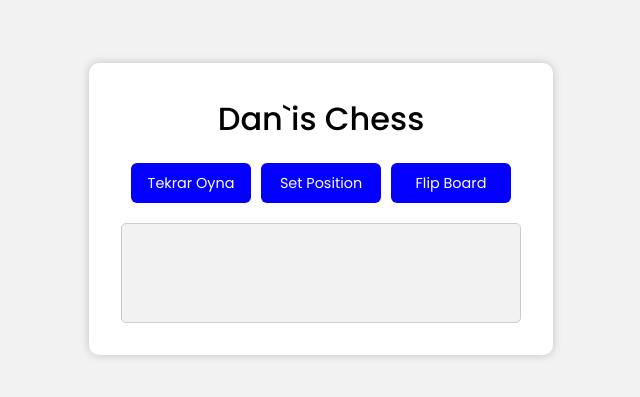
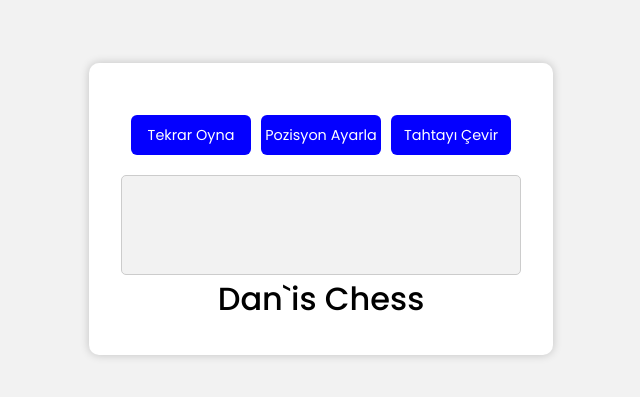
Before and after one commit to danismazismail/Chess, a plain HTML site: page index.html in a window 1280 px wide. Shown: the part 191-588 px from the top of the page, without its empty margins (319-959 px from the left). Drawn offline with nearby package versions, Linux system fonts and the light colour scheme.

Commit message:
Update index.html

```diff
--- a/index.html
+++ b/index.html
@@ -10,14 +10,14 @@
 <body>
 
     <div class="container">
-        <h1> Dan`is Chess </h1>
         <div class="buttons">
             <button class="play-again"> Tekrar Oyna </button>
-            <button class="set-pos"> Set Position </button>
-            <button class="flip-board"> Flip Board </button>
+            <button class="set-pos"> Pozisyon Ayarla </button>
+            <button class="flip-board"> Tahtayı Çevir </button>
         </div>
         <div class="board" id="board"></div>
         <div id="move-history" class="move-history"></div>
+        <h1> Dan`is Chess </h1>
     </div>
     <script src="https://cdnjs.cloudflare.com/ajax/libs/jquery/3.7.1/jquery.min.js"></script>
     <script src="js/chessboard-1.0.0.min.js"></script>
```
